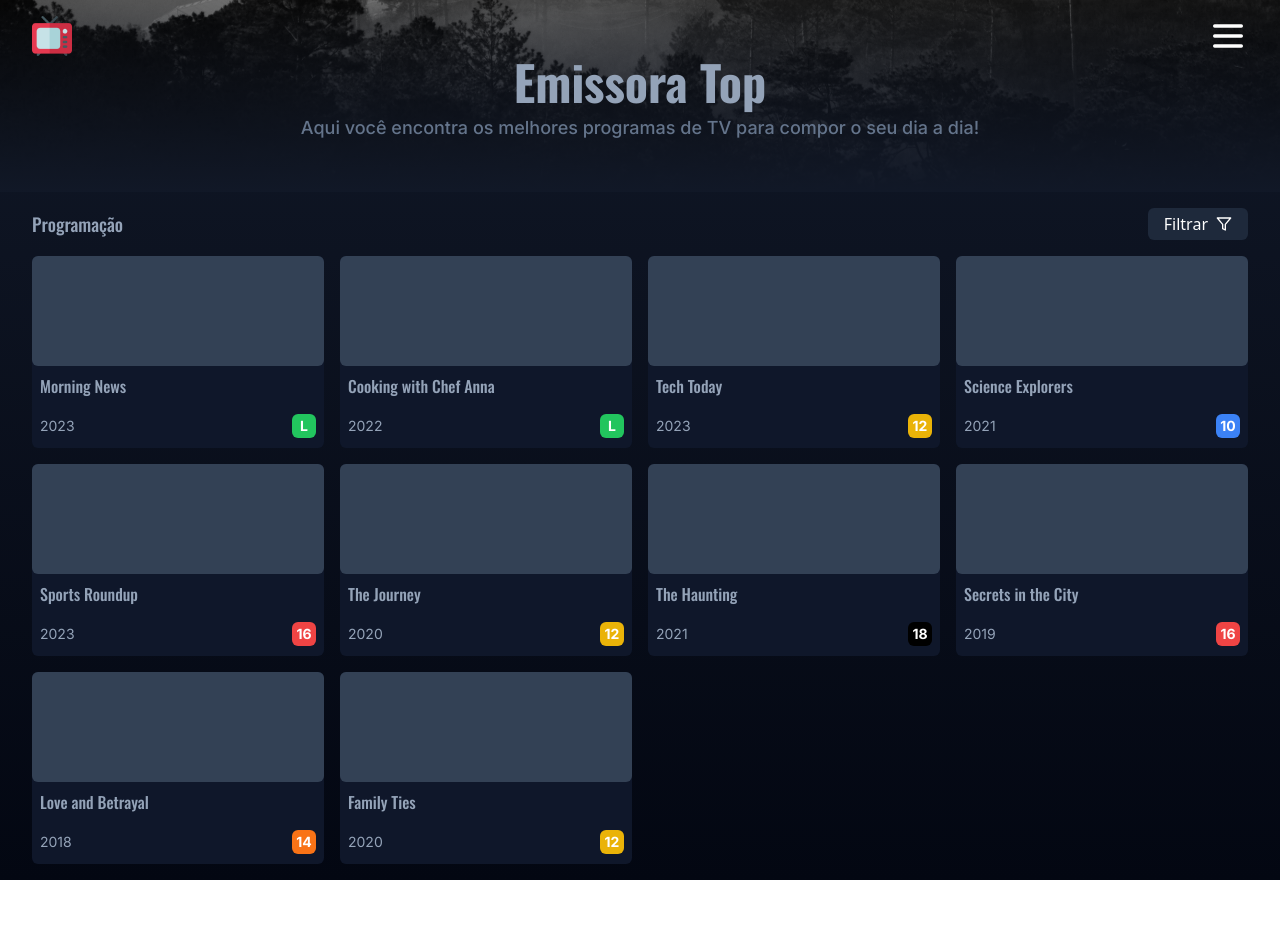
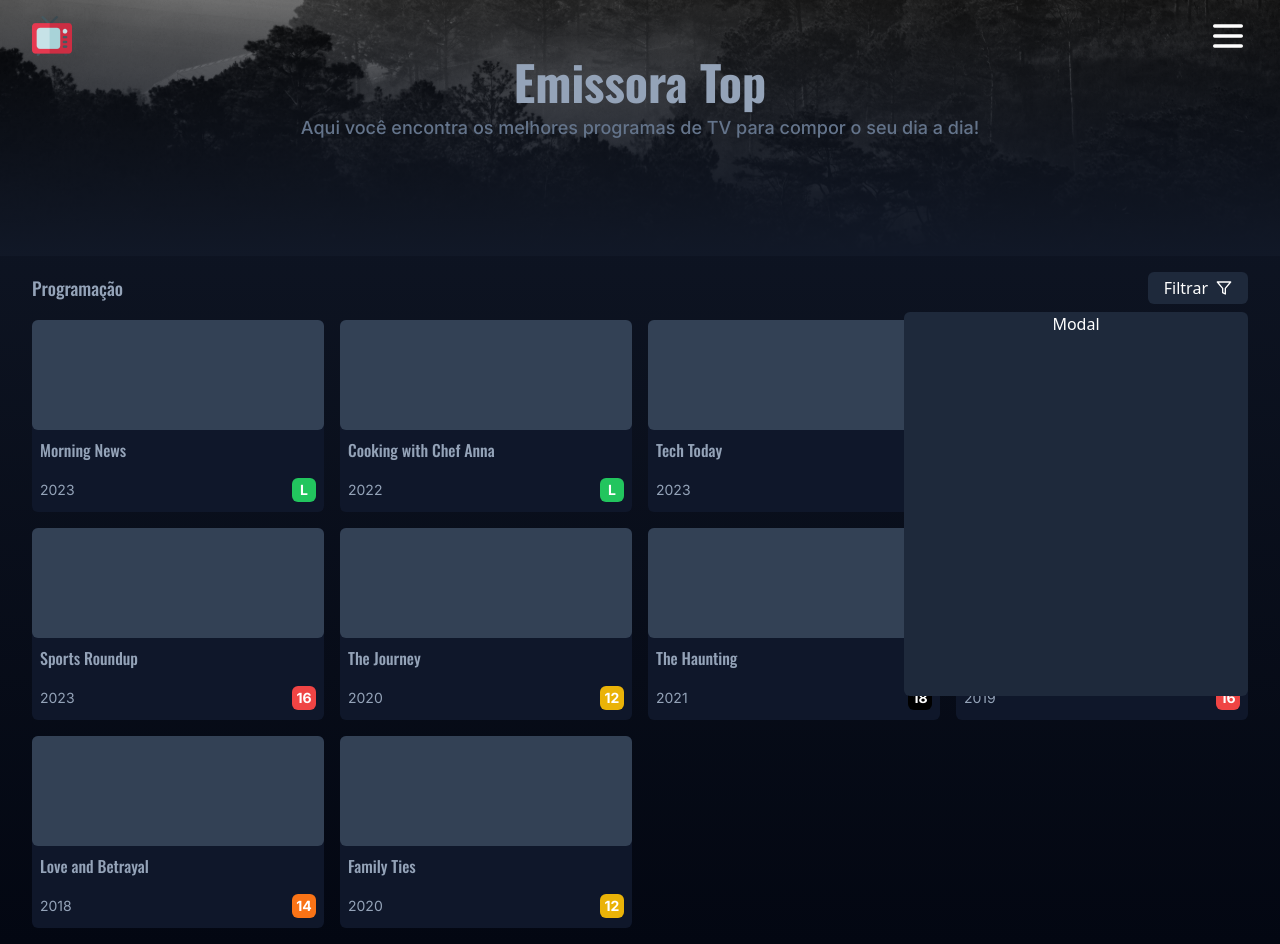
Before and after one commit to xXLuisHenriqueXx/movie_Grid, a React (Vite) app in the folder frontend/: page / in a window 1280 px wide. Both pictures are taken after a click on the button "Filtrar". Before the commit the page ends 880 px from the top, so only its background shows below. Built offline with nearby package versions, Linux system fonts and the light colour scheme.

Commit message:
feat: (frontend) init buttonFilterModal

```diff
--- a/frontend/src/components/DetailsModal/index.jsx
+++ b/frontend/src/components/DetailsModal/index.jsx
@@ -5,17 +5,17 @@ import { tv } from 'tailwind-variants';
 const card = tv({
   slots: {
     containerMain: 'fixed top-0 left-0 min-w-full min-h-full bg-slate-950 bg-opacity-90 z-[98]',
-    containerModal: 'absolute bottom-0 left-0 md:top-1/2 md:left-1/2 md:transform md:-translate-x-1/2 md:-translate-y-1/2 flex flex-col p-4 w-full md:w-[90%] h-3/4 overflow-auto bg-slate-700 rounded-t-3xl md:rounded-lg z-[99]',
+    containerModal: 'absolute bottom-0 left-0 md:top-1/2 md:left-1/2 md:transform md:-translate-x-1/2 md:-translate-y-1/2 flex flex-col p-4 md:px-6 lg:px-8 w-full md:w-[90%] lg:w-2/3 xl:w-3/5 2xl:w-2/5 h-3/4 overflow-auto bg-slate-900 rounded-t-3xl md:rounded-lg z-[99]',
     containerButton: 'flex justify-end mb-4',
     containerText: 'flex flex-col items-center',
     containerExtraInfo: 'flex flex-row justify-between items-center mt-8',
-    containerAgeRestriction: 'flex flex-row items-center p-2 bg-slate-800 rounded-md',
-    iconClose: 'w-8 h-8 lg:w-10 lg:h-10 text-slate-900',
-    imagePlaceholder: 'flex-shrink-0 w-full h-56 mx-auto mb-8 bg-slate-800 rounded-md',
-    title: 'mb-2 text-3xl text-center font-oswald font-bold text-slate-950',
-    ownerDirectorText: 'mb-2 text-lg text-center font-oswald font-semibold text-slate-900',
-    descriptionText: 'text-lg text-center font-inter font-medium text-slate-900',
-    createText: 'text-base font-inter font-medium text-slate-950',
+    containerAgeRestriction: 'flex flex-row items-center p-2 bg-slate-950 rounded-md',
+    iconClose: 'w-8 h-8 lg:w-10 lg:h-10 text-slate-400',
+    imagePlaceholder: 'flex-shrink-0 w-full md:w-[80%] h-56 md:h-72 mx-auto mb-8 bg-slate-700 rounded-md',
+    title: 'mb-2 text-3xl text-center font-oswald font-bold text-slate-400',
+    ownerDirectorText: 'mb-2 text-lg text-center font-oswald font-semibold text-slate-300',
+    descriptionText: 'text-lg text-center font-inter font-medium text-slate-400',
+    createText: 'text-base font-inter font-medium text-slate-400',
     spanAgeRestriction: 'flex justify-center items-center h-8 aspect-square mr-2 rounded-md',
     ageRestrictionText: 'text-lg font-inter font-medium text-white'
   },
--- /dev/null
+++ b/frontend/src/components/GridDisplay/ButtonFilter/index.jsx
@@ -0,0 +1,42 @@
+import React, { useState } from 'react';
+import { Filter } from 'lucide-react';
+import { tv } from 'tailwind-variants';
+
+const card = tv({
+    slots: {
+        buttonFilter: 'relative flex flex-row items-center px-4 py-1 bg-slate-800 hover:bg-slate-700 transition-all duration-300 text-white rounded-md cursor-pointer',
+        iconFilter: 'w-4 h-4 ml-2'
+    }
+});
+
+const { buttonFilter, iconFilter } = card();
+
+function ButtonFilter() {
+    const [showModal, setShowModal] = useState(false);
+
+    return (
+        <>
+            <button onClick={() => setShowModal(!showModal)} className={buttonFilter()}>
+                Filtrar
+                <Filter className={iconFilter()} />
+
+                {showModal && (
+                    <div className='
+                        absolute
+                        top-10
+                        right-0
+                        w-[21.5rem]
+                        h-96
+                        bg-slate-800
+                        rounded-md
+                        z-50
+                    '>
+                        Modal
+                    </div>
+                )}
+            </button>
+        </>
+    )
+}
+
+export default ButtonFilter
--- a/frontend/src/components/GridDisplay/index.jsx
+++ b/frontend/src/components/GridDisplay/index.jsx
@@ -1,7 +1,7 @@
-import { Filter } from 'lucide-react';
 import React from 'react';
 import ContainerDisplay from './ContainerDisplay';
 import { tv } from 'tailwind-variants';
+import ButtonFilter from './ButtonFilter';
 
 const tvShows = [
     {
@@ -147,12 +147,10 @@ const soapOperaEpisodes = [
 
 const card = tv({
     slots: {
-        containerMain: 'w-full h-full py-4 px-4 md:px-6 lg:px-8',
+        containerMain: 'w-full h-full py-4 px-4 md:px-6 lg:px-8 2xl:px-16',
         containerFlex: 'flex justify-between items-center w-full',
-        containerGrid: 'grid grid-cols-2 md:grid-cols-3 lg:grid-cols-4 w-full h-full mt-4 gap-4',
-        titleCategory: 'text-lg font-oswald font-medium text-slate-400',
-        buttonFilter: 'flex flex-row items-center px-4 py-1 bg-slate-800 hover:bg-slate-700 transition-all duration-300 text-white rounded-md cursor-pointer',
-        iconFilter: 'w-4 h-4 ml-2'
+        containerGrid: 'grid grid-cols-2 md:grid-cols-3 lg:grid-cols-4 2xl:grid-cols-5 w-full h-full mt-4 gap-4',
+        titleCategory: 'text-lg font-oswald font-medium text-slate-400'
     }
 });
 
@@ -166,10 +164,7 @@ function GridDisplay() {
                     Programação
                 </h1>
 
-                <button onClick={() => {}} className={buttonFilter()}>
-                    Filtrar
-                    <Filter className={iconFilter()} />
-                </button>
+                <ButtonFilter />
             </div>
 
             <div className={containerGrid()}>
--- a/frontend/src/components/Header/index.jsx
+++ b/frontend/src/components/Header/index.jsx
@@ -3,9 +3,9 @@ import { tv } from 'tailwind-variants';
 
 const card = tv({
     slots: {
-        containerHeader: 'relative w-full h-48 bg-header bg-cover bg-bottom bg-no-repeat',
-        headerContent: 'w-full h-48 px-4 md:px-6 lg:px-8 flex flex-col justify-center items-center',
-        title: 'mt-2 text-3xl md:text-4xl lg:text-5xl font-oswald font-bold text-slate-400 z-10',
+        containerHeader: 'relative w-full h-48 xl:h-64 bg-header bg-cover bg-bottom bg-no-repeat',
+        headerContent: 'w-full h-48 px-4 md:px-6 lg:px-8 2xl:px-16 flex flex-col justify-center items-center',
+        title: 'mt-2 2xl:mt-8 text-3xl md:text-4xl lg:text-5xl 2xl:text-7xl font-oswald font-bold text-slate-400 z-10',
         subtitle: 'mt-2 text-center text-sm md:text-base lg:text-lg font-inter font-medium text-slate-500 z-10',
         gradient: 'absolute inset-0 bg-gradient-to-t from-gray-900 to-transparent z-0'
     }
--- a/frontend/src/components/Navbar/index.jsx
+++ b/frontend/src/components/Navbar/index.jsx
@@ -5,7 +5,7 @@ import { tv } from 'tailwind-variants';
 
 const card = tv({
   slots: {
-    containerMain: 'fixed flex justify-between items-center w-full px-4 py-4 md:px-6 lg:px-8 bg-transparent z-50',
+    containerMain: 'fixed flex justify-between items-center w-full px-4 py-4 md:px-6 lg:px-8 2xl:px-16 bg-transparent z-50',
     image: 'w-8 h-8 lg:w-10 lg:h-10',
     icon: 'w-8 h-8 lg:w-10 lg:h-10 text-white'
   }
--- a/frontend/src/index.css
+++ b/frontend/src/index.css
@@ -2,6 +2,10 @@
 @tailwind components;
 @tailwind utilities;
 
+::-webkit-scrollbar {
+  display: none;
+}
+
 .overflow-hidden {
   overflow: hidden;
 }
```
